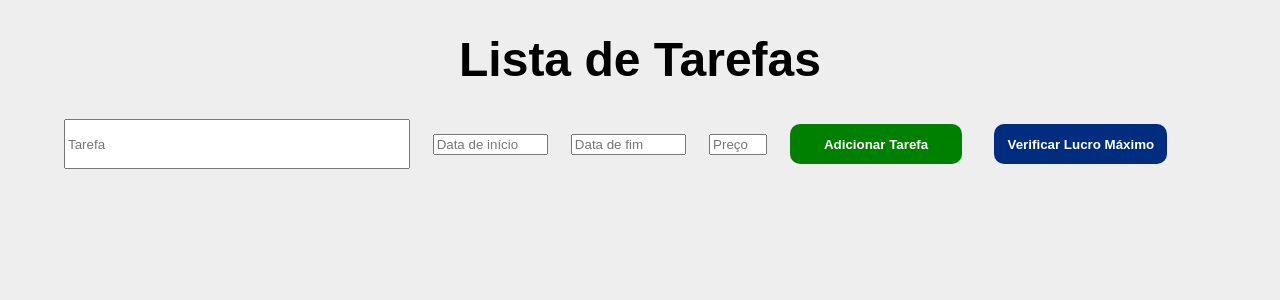
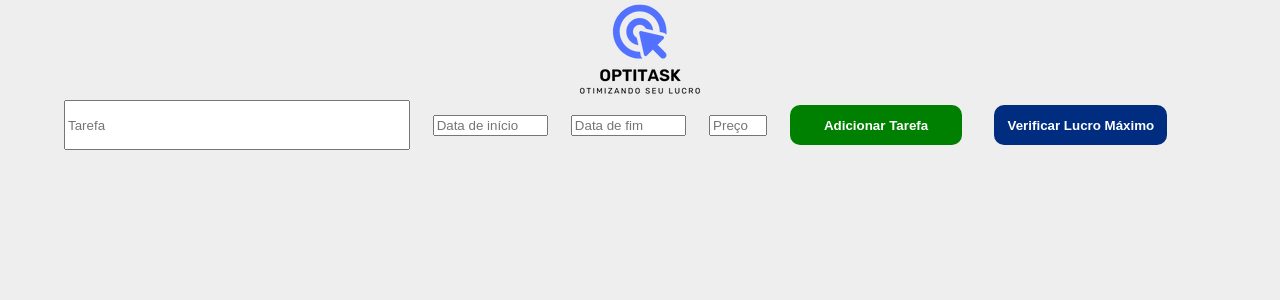
Before and after one commit to projeto-de-algoritmos/PD_OptiTask, a Flask app: page / in a window 1280 px wide. Shown: the top 300 px of the page. Run offline with Flask 3, Linux system fonts and the light colour scheme.

Commit message:
adicionado logo  e containers de resultado
Co-Authored-By: Eduardo Maia <emaiarezende@gmail.com>

```diff
--- a/src/templates/index.html
+++ b/src/templates/index.html
@@ -4,10 +4,11 @@
     <meta charset="UTF-8">
     <meta name="viewport" content="width=device-width, initial-scale=1.0">
     <link rel="stylesheet" href="../static/css/style.css">
-    <title>QualTarefa</title>
+    <title>OPTITASK</title>
 </head>
+<header><img id="logo" src="https://raw.githubusercontent.com/projeto-de-algoritmos/PD_QualTarefa/master/src/templates/QualTarefa_500_300_px.png"></header>
 <body>
-    <h1>Lista de Tarefas</h1>
+
 
     <header>
       <input id="inputTarefa" type="text" placeholder="Tarefa">
@@ -22,8 +23,14 @@
     <main id="areaLista">
 
     </main>
+
+    <div id="resultado" class="cards-container"></div>
+
+    <div id="resultado" class="cards-container"></div>
+
+
     <script src="../static/js/script.js"></script>
-    <script src="https://cdnjs.cloudflare.com/ajax/libs/moment.js/2.29.1/moment.min.js"></script>
+
 
 </body>
 </html>
```
